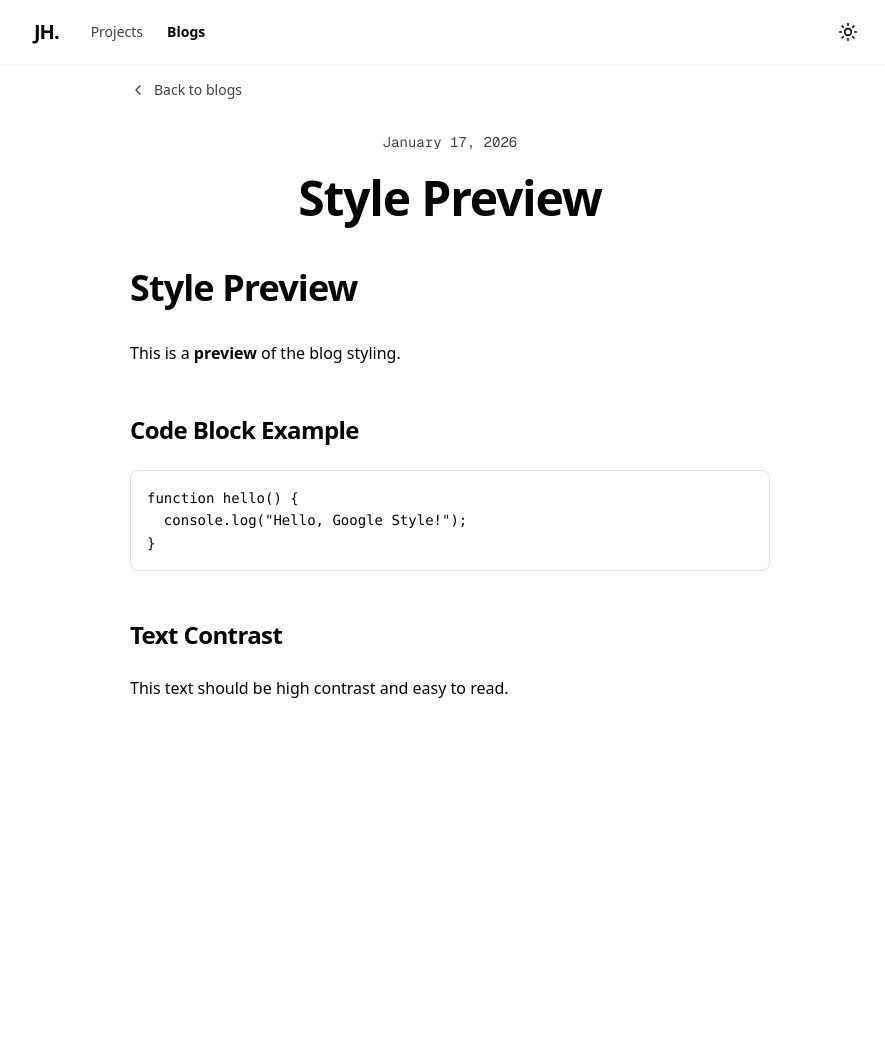
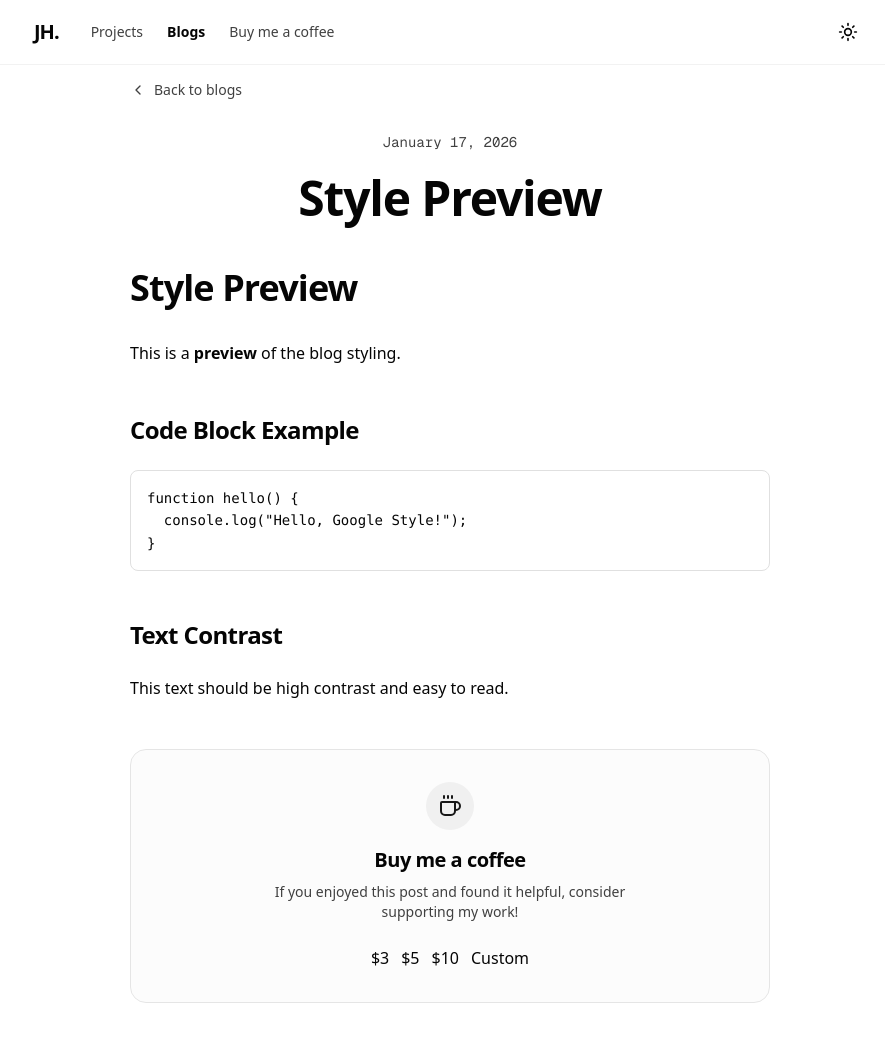
Before and after one commit to JHOproject/jho-home, a Next.js app: page /jho-home/blogs/style-preview in a window 1280 px wide. Shown: the top 1042 px of the page, without its empty margins (190-1075 px from the left). Before the commit the page ends 800 px from the top, so only its background shows below. Built offline with nearby package versions, Linux system fonts and the light colour scheme; what notion-to-md would draw is missing.

Commit message:
feat: Add 'Buy me a coffee' donation feature with a new component and navigation links.

```diff
--- a/src/app/blogs/[slug]/page.tsx
+++ b/src/app/blogs/[slug]/page.tsx
@@ -3,6 +3,7 @@ import ReactMarkdown from "react-markdown"
 import { getPosts, getPostBySlug } from "@/lib/notion"
 import { ChevronLeft } from "lucide-react"
 import Link from "next/link"
+import { CoffeeDonation } from "@/components/coffee-donation"
 
 interface PostPageProps {
     params: Promise<{
@@ -104,6 +105,8 @@ This text should be high contrast and easy to read.
                 leading-relaxed">
                     <ReactMarkdown>{previewContent}</ReactMarkdown>
                 </div>
+
+                <CoffeeDonation />
             </article>
         )
     }
@@ -143,6 +146,8 @@ This text should be high contrast and easy to read.
                 leading-relaxed">
                 <ReactMarkdown>{post.content || ""}</ReactMarkdown>
             </div>
+
+            <CoffeeDonation />
         </article>
     )
 }
--- /dev/null
+++ b/src/components/coffee-donation.tsx
@@ -0,0 +1,57 @@
+"use client"
+
+import { Coffee } from "lucide-react"
+
+export function CoffeeDonation() {
+    const paypalMe = "https://www.paypal.me/HOYUCHI762"
+
+    const amounts = [
+        { label: "$3", value: "3" },
+        { label: "$5", value: "5" },
+        { label: "$10", value: "10" },
+    ]
+
+    const handleDonationClick = () => {
+        if (typeof window !== 'undefined' && (window as any).gtag) {
+            (window as any).gtag('event', 'coffee_click', { event_name: 'coffee_click' });
+        }
+    }
+
+    return (
+        <div className="my-12 p-8 rounded-2xl border border-border bg-muted/30 text-center animate-fade-in">
+            <div className="flex justify-center mb-4">
+                <div className="p-3 bg-primary/5 rounded-full">
+                    <Coffee className="h-6 w-6 text-primary" />
+                </div>
+            </div>
+            <h3 className="text-xl font-bold mb-2">Buy me a coffee</h3>
+            <p className="text-muted-foreground text-sm mb-6 max-w-sm mx-auto">
+                If you enjoyed this post and found it helpful, consider supporting my work!
+            </p>
+
+            <div className="flex flex-wrap justify-center gap-3">
+                {amounts.map((item) => (
+                    <a
+                        key={item.value}
+                        href={`${paypalMe}/${item.value}usd`}
+                        target="_blank"
+                        rel="noopener noreferrer"
+                        onClick={handleDonationClick}
+                        className="coffee-btn"
+                    >
+                        {item.label}
+                    </a>
+                ))}
+                <a
+                    href={paypalMe}
+                    target="_blank"
+                    rel="noopener noreferrer"
+                    onClick={handleDonationClick}
+                    className="coffee-btn"
+                >
+                    Custom
+                </a>
+            </div>
+        </div>
+    )
+}
--- a/src/components/header.tsx
+++ b/src/components/header.tsx
@@ -24,6 +24,7 @@ export function Header() {
     const navItems = [
         { name: "Projects", href: "/projects" },
         { name: "Blogs", href: "/blogs" },
+        { name: "Buy me a coffee", href: "https://www.paypal.me/HOYUCHI762", isExternal: true },
     ]
 
     return (
@@ -38,6 +39,26 @@ export function Header() {
                     <nav className="hidden md:flex gap-6">
                         {navItems.map((item) => {
                             const isActive = pathname?.startsWith(item.href)
+
+                            if (item.isExternal) {
+                                return (
+                                    <a
+                                        key={item.href}
+                                        href={item.href}
+                                        target="_blank"
+                                        rel="noopener noreferrer"
+                                        onClick={() => {
+                                            if (typeof window !== 'undefined' && (window as any).gtag) {
+                                                (window as any).gtag('event', 'coffee_click', { event_name: 'coffee_click' });
+                                            }
+                                        }}
+                                        className="text-sm font-medium text-muted-foreground hover:text-foreground transition-colors"
+                                    >
+                                        {item.name}
+                                    </a>
+                                )
+                            }
+
                             return (
                                 <Link
                                     key={item.href}
@@ -76,6 +97,27 @@ export function Header() {
                     <nav className="flex flex-col gap-6 text-2xl font-medium">
                         {navItems.map((item) => {
                             const isActive = pathname?.startsWith(item.href)
+
+                            if (item.isExternal) {
+                                return (
+                                    <a
+                                        key={item.href}
+                                        href={item.href}
+                                        target="_blank"
+                                        rel="noopener noreferrer"
+                                        onClick={() => {
+                                            if (typeof window !== 'undefined' && (window as any).gtag) {
+                                                (window as any).gtag('event', 'coffee_click', { event_name: 'coffee_click' });
+                                            }
+                                            setIsMenuOpen(false);
+                                        }}
+                                        className="flex items-center py-2 text-muted-foreground hover:text-foreground transition-colors"
+                                    >
+                                        {item.name}
+                                    </a>
+                                )
+                            }
+
                             return (
                                 <Link
                                     key={item.href}
```
